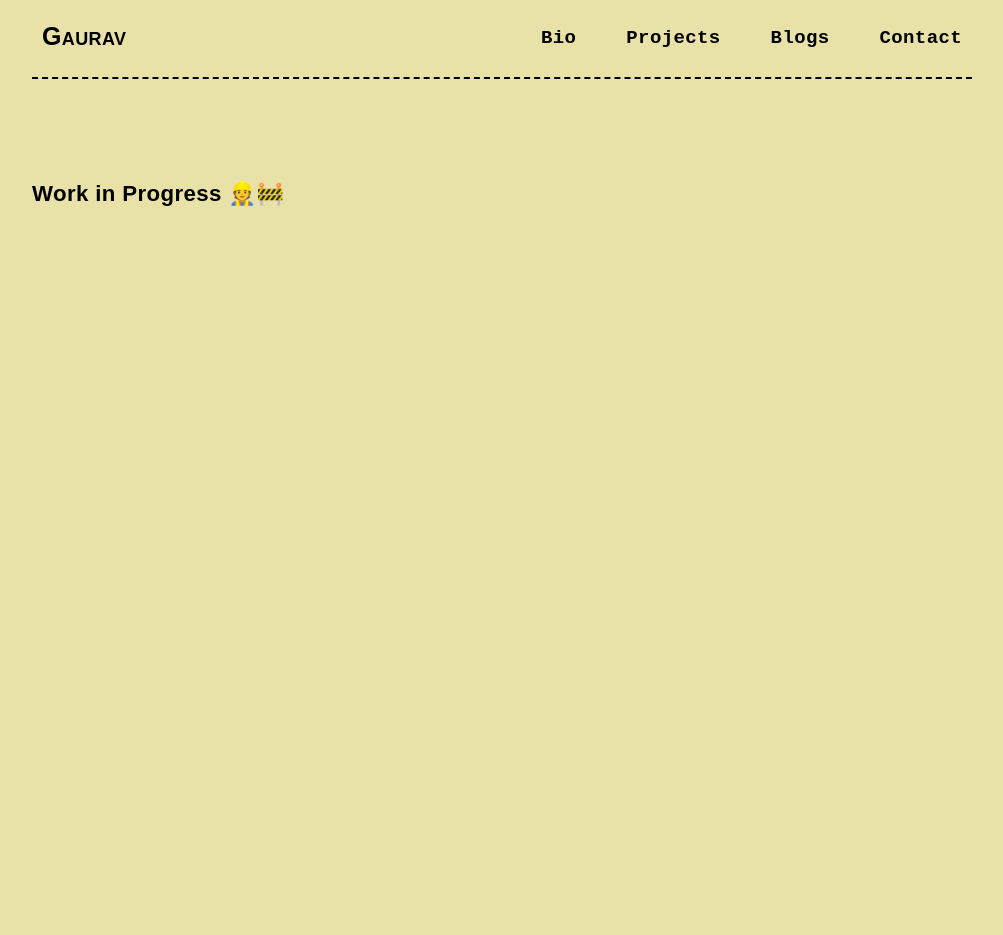
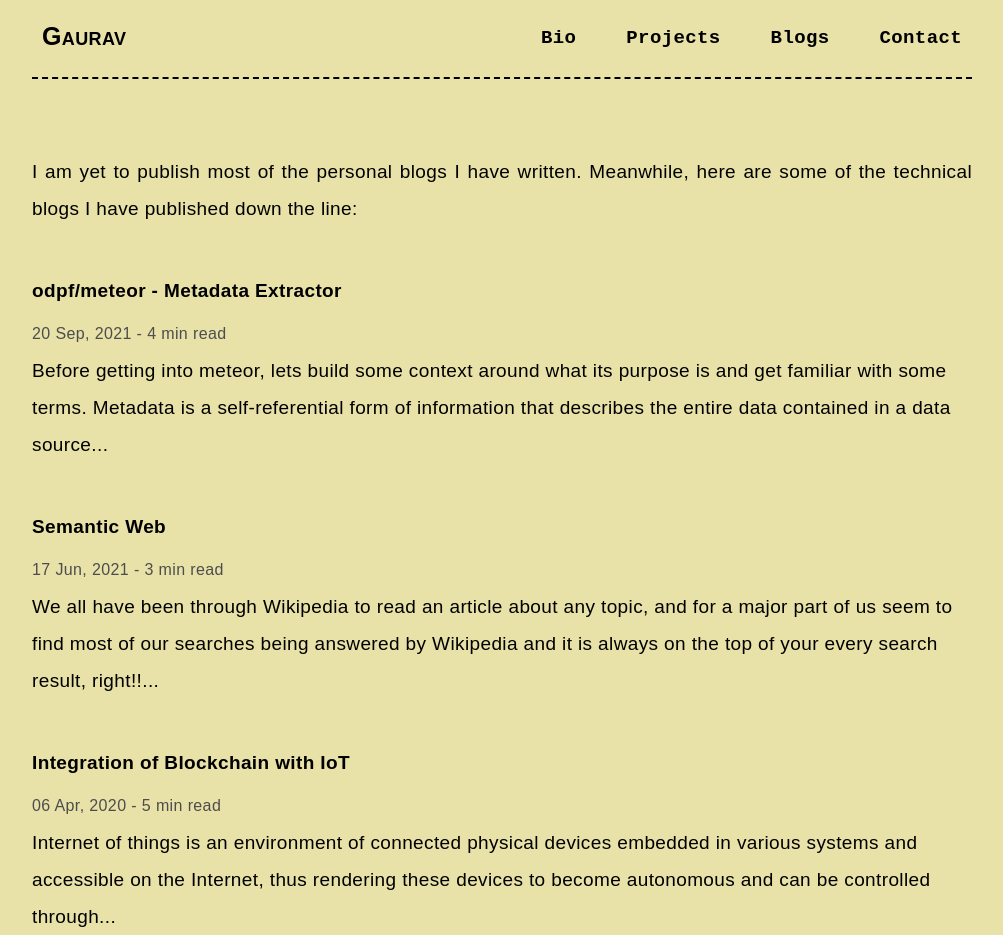
Before and after one commit to GrayFlash/portfolio, a Next.js app: page /blogs in a window 1280 px wide. Shown: the whole page, without its empty margins (138-1141 px from the left). Before the commit the page ends 800 px from the top, so only its background shows below. Built offline with nearby package versions, Linux system fonts and the light colour scheme.

Commit message:
feat: add list to all technical blogs (#1)

```diff
--- /dev/null
+++ b/components/blog-list.js
@@ -0,0 +1,54 @@
+import React from 'react'
+import Link from 'next/link';
+
+function card(item, index){
+    return(
+        <Link href={item.link} key={index}>
+            <a className="row list" target="_blank">
+                <div className="card__blog">
+                <div>
+                    <h4>{item.title}</h4>
+                    <div className="card__blog__date">{item.date} - {item.rtime} min read</div>
+                    <div className="card__blog__sub">{item.description}</div>
+                </div>
+                </div>
+            </a>
+        </Link>
+    )
+}
+
+export default function BlogList(){
+    var BlogList = [
+        {
+            title: 'odpf/meteor - Metadata Extractor',
+            date: '20 Sep, 2021',
+            link: 'https://gaurav-kumar-1705.medium.com/odpf-meteor-metadata-extractor-b42063c53f23',
+            rtime: 4,
+            description: 'Before getting into meteor, lets build some context around what its purpose is and get familiar with some terms. Metadata is a self-referential form of information that describes the entire data contained in a data source...',
+        },
+        {
+            title: 'Semantic Web',
+            date: '17 Jun, 2021',
+            link: 'https://gaurav-kumar-1705.medium.com/semantic-web-dc95f6fe486f',
+            rtime: 3,
+            description: 'We all have been through Wikipedia to read an article about any topic, and for a major part of us seem to find most of our searches being answered by Wikipedia and it is always on the top of your every search result, right!!...',
+        },
+        {
+            title: 'Integration of Blockchain with IoT',
+            date: '06 Apr, 2020',
+            link: 'https://cevgroup.org/day18-why-what-in-security-blockchain-md/',
+            rtime: 5,
+            description:'Internet of things is an environment of connected physical devices embedded in various systems and accessible on the Internet, thus rendering these devices to become autonomous and can be controlled through...',
+        },
+    ]
+    return(
+        <div className='blog-list'>
+                {BlogList.map((item, index) =>
+                    <div key={index}>
+                        {card(item, index)}
+                        {/* <br/> */}
+                    </div>
+                )}
+        </div>
+    )
+}
--- a/pages/blogs.js
+++ b/pages/blogs.js
@@ -1,6 +1,6 @@
 import Head from 'next/head'
 import Header from '../components/header';
-
+import BlogList from '../components/blog-list';
 export default function Blogs() {
     return (
         <div className="container">
@@ -13,8 +13,10 @@ export default function Blogs() {
             <br/>
             <br/>
             <div className='mainHome'>
-                <h3>Work in Progress 👷🚧 </h3>
+                {/* <h3>Work in Progress 👷🚧 </h3> */}
+                I am yet to publish most of the personal blogs I have written. Meanwhile, here are some of the technical blogs I have published down the line:
             </div>
+            <BlogList/>
         </div>
     )
 }
--- a/styles/globals.css
+++ b/styles/globals.css
@@ -142,3 +142,21 @@ a:hover {
     max-height: 400px;
   }
 }
+
+.card__blog{
+  color: black;
+}
+
+.card__blog h4 {
+  margin-bottom: 0.3rem;
+  color: #000;
+}
+
+.card__blog:hover h4{
+  color: #f10606;
+}
+
+.card__blog__date{
+  color: #4d4d4d;
+  font-size: 16px;
+}
```
Also changed, not shown: components/blogs.yml (added, +11 -0 lines), components/social-links.js (+4 -4 lines), components/yaml-blogs.js (added, +15 -0 lines), package.json (+9 -1 lines), samp.txt (deleted), 2 other files (tests, documents, lock files or other folders).
